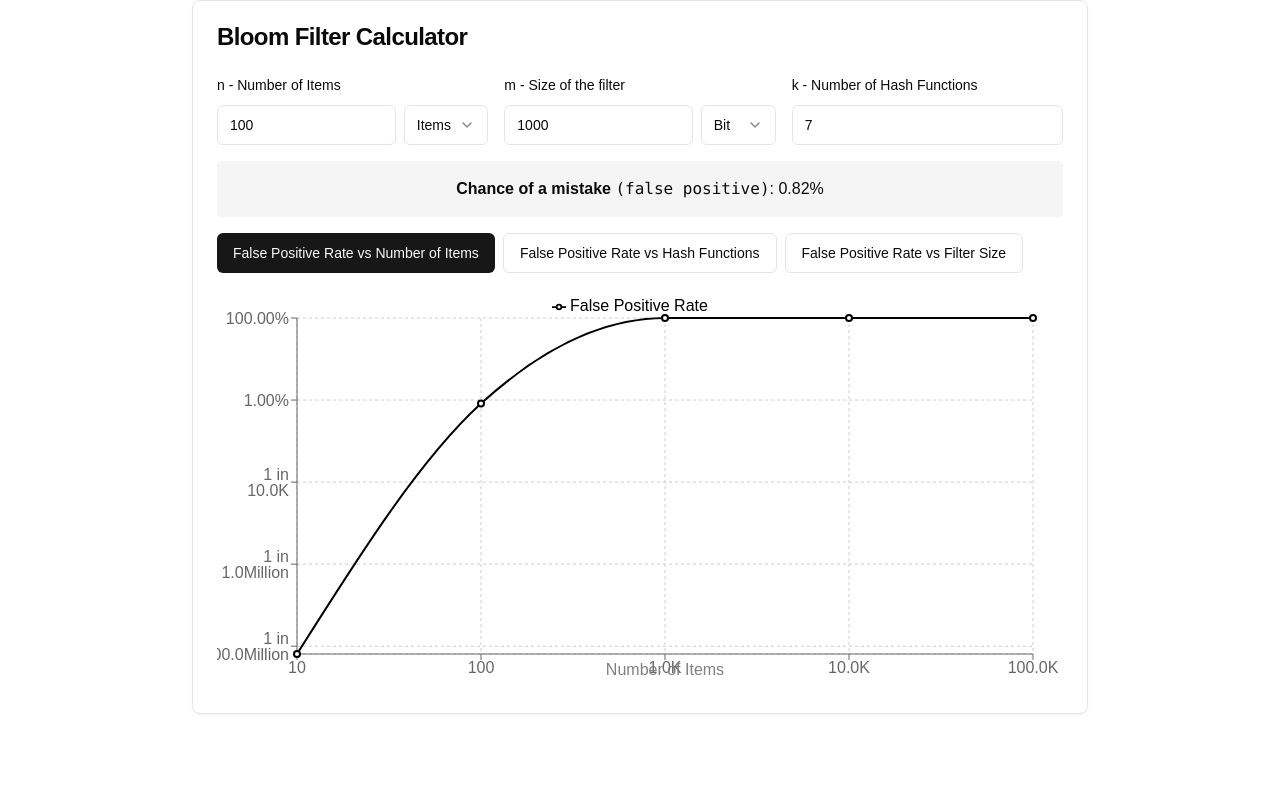
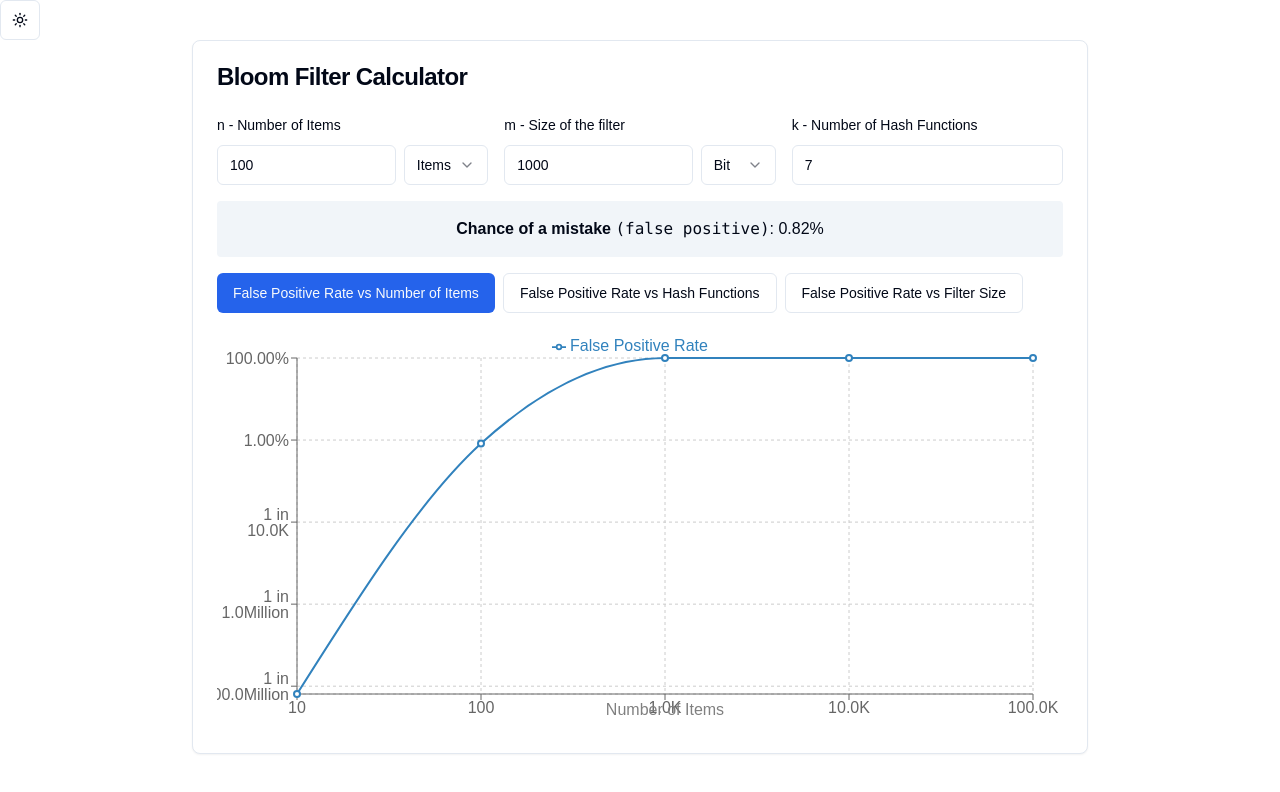
Before and after one commit to Sagyam/tools, a Next.js app: page /bloom-calculator in a window 1280 px wide. Shown: the top 792 px of the page. Built offline with nearby package versions, Linux system fonts and the light colour scheme.

Commit message:
theme switch

```diff
--- a/app/bloom-calculator/bloom-filter-calculator.tsx
+++ b/app/bloom-calculator/bloom-filter-calculator.tsx
@@ -385,7 +385,6 @@
                             <Line
                                 type="monotone"
                                 dataKey="False Positive Rate"
-                                stroke="#000000"
                                 strokeWidth={2}
                                 dot={true}
                                 activeDot={{ r: 8 }}
--- a/app/bloom-calculator/page.tsx
+++ b/app/bloom-calculator/page.tsx
@@ -1,8 +1,8 @@
 import BloomFilterCalculator from '@/app/bloom-calculator/bloom-filter-calculator'
 
-export default function Home() {
+export default function Page() {
     return (
-        <main className="container mx-auto">
+        <main>
             <BloomFilterCalculator />
         </main>
     )
--- a/app/globals.css
+++ b/app/globals.css
@@ -12,54 +12,56 @@
   }
 }
 
+
 @layer base {
   :root {
     --background: 0 0% 100%;
-    --foreground: 0 0% 3.9%;
+    --foreground: 222.2 84% 4.9%;
     --card: 0 0% 100%;
-    --card-foreground: 0 0% 3.9%;
+    --card-foreground: 222.2 84% 4.9%;
     --popover: 0 0% 100%;
-    --popover-foreground: 0 0% 3.9%;
-    --primary: 0 0% 9%;
-    --primary-foreground: 0 0% 98%;
-    --secondary: 0 0% 96.1%;
-    --secondary-foreground: 0 0% 9%;
-    --muted: 0 0% 96.1%;
-    --muted-foreground: 0 0% 45.1%;
-    --accent: 0 0% 96.1%;
-    --accent-foreground: 0 0% 9%;
+    --popover-foreground: 222.2 84% 4.9%;
+    --primary: 221.2 83.2% 53.3%;
+    --primary-foreground: 210 40% 98%;
+    --secondary: 210 40% 96.1%;
+    --secondary-foreground: 222.2 47.4% 11.2%;
+    --muted: 210 40% 96.1%;
+    --muted-foreground: 215.4 16.3% 46.9%;
+    --accent: 210 40% 96.1%;
+    --accent-foreground: 222.2 47.4% 11.2%;
     --destructive: 0 84.2% 60.2%;
-    --destructive-foreground: 0 0% 98%;
-    --border: 0 0% 89.8%;
-    --input: 0 0% 89.8%;
-    --ring: 0 0% 3.9%;
+    --destructive-foreground: 210 40% 98%;
+    --border: 214.3 31.8% 91.4%;
+    --input: 214.3 31.8% 91.4%;
+    --ring: 221.2 83.2% 53.3%;
+    --radius: 0.5rem;
     --chart-1: 12 76% 61%;
     --chart-2: 173 58% 39%;
     --chart-3: 197 37% 24%;
     --chart-4: 43 74% 66%;
     --chart-5: 27 87% 67%;
-    --radius: 0.5rem;
   }
+
   .dark {
-    --background: 0 0% 3.9%;
-    --foreground: 0 0% 98%;
-    --card: 0 0% 3.9%;
-    --card-foreground: 0 0% 98%;
-    --popover: 0 0% 3.9%;
-    --popover-foreground: 0 0% 98%;
-    --primary: 0 0% 98%;
-    --primary-foreground: 0 0% 9%;
-    --secondary: 0 0% 14.9%;
-    --secondary-foreground: 0 0% 98%;
-    --muted: 0 0% 14.9%;
-    --muted-foreground: 0 0% 63.9%;
-    --accent: 0 0% 14.9%;
-    --accent-foreground: 0 0% 98%;
+    --background: 222.2 84% 4.9%;
+    --foreground: 210 40% 98%;
+    --card: 222.2 84% 4.9%;
+    --card-foreground: 210 40% 98%;
+    --popover: 222.2 84% 4.9%;
+    --popover-foreground: 210 40% 98%;
+    --primary: 217.2 91.2% 59.8%;
+    --primary-foreground: 222.2 47.4% 11.2%;
+    --secondary: 217.2 32.6% 17.5%;
+    --secondary-foreground: 210 40% 98%;
+    --muted: 217.2 32.6% 17.5%;
+    --muted-foreground: 215 20.2% 65.1%;
+    --accent: 217.2 32.6% 17.5%;
+    --accent-foreground: 210 40% 98%;
     --destructive: 0 62.8% 30.6%;
-    --destructive-foreground: 0 0% 98%;
-    --border: 0 0% 14.9%;
-    --input: 0 0% 14.9%;
-    --ring: 0 0% 83.1%;
+    --destructive-foreground: 210 40% 98%;
+    --border: 217.2 32.6% 17.5%;
+    --input: 217.2 32.6% 17.5%;
+    --ring: 224.3 76.3% 48%;
     --chart-1: 220 70% 50%;
     --chart-2: 160 60% 45%;
     --chart-3: 30 80% 55%;
@@ -67,6 +69,7 @@
     --chart-5: 340 75% 55%;
   }
 }
+
 
 @layer base {
   * {
--- a/app/layout.tsx
+++ b/app/layout.tsx
@@ -1,35 +1,45 @@
-import type { Metadata } from "next";
-import localFont from "next/font/local";
-import "./globals.css";
+import { ModeToggle } from '@/components/mode-toggle'
+import { ThemeProvider } from '@/components/theme-provider'
+import type { Metadata } from 'next'
+import localFont from 'next/font/local'
+import './globals.css'
 
 const geistSans = localFont({
-  src: "./fonts/GeistVF.woff",
-  variable: "--font-geist-sans",
-  weight: "100 900",
-});
+    src: './fonts/GeistVF.woff',
+    variable: '--font-geist-sans',
+    weight: '100 900',
+})
 const geistMono = localFont({
-  src: "./fonts/GeistMonoVF.woff",
-  variable: "--font-geist-mono",
-  weight: "100 900",
-});
+    src: './fonts/GeistMonoVF.woff',
+    variable: '--font-geist-mono',
+    weight: '100 900',
+})
 
 export const metadata: Metadata = {
-  title: "Blog",
-  description: "A blog",
-};
+    title: 'Tools',
+    description: 'Tools for your application',
+}
 
 export default function RootLayout({
     children,
 }: Readonly<{
-  children: React.ReactNode;
+    children: React.ReactNode
 }>) {
     return (
-    <html lang="en">
+        <html lang="en" suppressHydrationWarning>
             <body
                 className={`${geistSans.variable} ${geistMono.variable} antialiased`}
             >
+                <ModeToggle></ModeToggle>
+                <ThemeProvider
+                    attribute="class"
+                    defaultTheme="system"
+                    enableSystem
+                    disableTransitionOnChange
+                >
                     {children}
+                </ThemeProvider>
             </body>
         </html>
-  );
+    )
 }
--- /dev/null
+++ b/components/mode-toggle.tsx
@@ -0,0 +1,39 @@
+'use client'
+
+import { Button } from '@/components/ui/button'
+import {
+    DropdownMenu,
+    DropdownMenuContent,
+    DropdownMenuItem,
+    DropdownMenuTrigger,
+} from '@/components/ui/dropdown-menu'
+import { Moon, Sun } from 'lucide-react'
+import { useTheme } from 'next-themes'
+import * as React from 'react'
+
+export function ModeToggle() {
+    const { setTheme } = useTheme()
+
+    return (
+        <DropdownMenu>
+            <DropdownMenuTrigger asChild>
+                <Button variant="outline" size="icon">
+                    <Sun className="h-[1.2rem] w-[1.2rem] rotate-0 scale-100 transition-all dark:-rotate-90 dark:scale-0" />
+                    <Moon className="absolute h-[1.2rem] w-[1.2rem] rotate-90 scale-0 transition-all dark:rotate-0 dark:scale-100" />
+                    <span className="sr-only">Toggle theme</span>
+                </Button>
+            </DropdownMenuTrigger>
+            <DropdownMenuContent align="end">
+                <DropdownMenuItem onClick={() => setTheme('light')}>
+                    Light
+                </DropdownMenuItem>
+                <DropdownMenuItem onClick={() => setTheme('dark')}>
+                    Dark
+                </DropdownMenuItem>
+                <DropdownMenuItem onClick={() => setTheme('system')}>
+                    System
+                </DropdownMenuItem>
+            </DropdownMenuContent>
+        </DropdownMenu>
+    )
+}
--- /dev/null
+++ b/components/theme-provider.tsx
@@ -0,0 +1,11 @@
+'use client'
+
+import { ThemeProvider as NextThemesProvider } from 'next-themes'
+import * as React from 'react'
+
+export function ThemeProvider({
+    children,
+    ...props
+}: React.ComponentProps<typeof NextThemesProvider>) {
+    return <NextThemesProvider {...props}>{children}</NextThemesProvider>
+}
--- /dev/null
+++ b/components/ui/dropdown-menu.tsx
@@ -0,0 +1,200 @@
+"use client"
+
+import * as React from "react"
+import * as DropdownMenuPrimitive from "@radix-ui/react-dropdown-menu"
+import { Check, ChevronRight, Circle } from "lucide-react"
+
+import { cn } from "@/lib/utils"
+
+const DropdownMenu = DropdownMenuPrimitive.Root
+
+const DropdownMenuTrigger = DropdownMenuPrimitive.Trigger
+
+const DropdownMenuGroup = DropdownMenuPrimitive.Group
+
+const DropdownMenuPortal = DropdownMenuPrimitive.Portal
+
+const DropdownMenuSub = DropdownMenuPrimitive.Sub
+
+const DropdownMenuRadioGroup = DropdownMenuPrimitive.RadioGroup
+
+const DropdownMenuSubTrigger = React.forwardRef<
+  React.ElementRef<typeof DropdownMenuPrimitive.SubTrigger>,
+  React.ComponentPropsWithoutRef<typeof DropdownMenuPrimitive.SubTrigger> & {
+    inset?: boolean
+  }
+>(({ className, inset, children, ...props }, ref) => (
+  <DropdownMenuPrimitive.SubTrigger
+    ref={ref}
+    className={cn(
+      "flex cursor-default gap-2 select-none items-center rounded-sm px-2 py-1.5 text-sm outline-none focus:bg-accent data-[state=open]:bg-accent [&_svg]:pointer-events-none [&_svg]:size-4 [&_svg]:shrink-0",
+      inset && "pl-8",
+      className
+    )}
+    {...props}
+  >
+    {children}
+    <ChevronRight className="ml-auto" />
+  </DropdownMenuPrimitive.SubTrigger>
+))
+DropdownMenuSubTrigger.displayName =
+  DropdownMenuPrimitive.SubTrigger.displayName
+
+const DropdownMenuSubContent = React.forwardRef<
+  React.ElementRef<typeof DropdownMenuPrimitive.SubContent>,
+  React.ComponentPropsWithoutRef<typeof DropdownMenuPrimitive.SubContent>
+>(({ className, ...props }, ref) => (
+  <DropdownMenuPrimitive.SubContent
+    ref={ref}
+    className={cn(
+      "z-50 min-w-[8rem] overflow-hidden rounded-md border bg-popover p-1 text-popover-foreground shadow-lg data-[state=open]:animate-in data-[state=closed]:animate-out data-[state=closed]:fade-out-0 data-[state=open]:fade-in-0 data-[state=closed]:zoom-out-95 data-[state=open]:zoom-in-95 data-[side=bottom]:slide-in-from-top-2 data-[side=left]:slide-in-from-right-2 data-[side=right]:slide-in-from-left-2 data-[side=top]:slide-in-from-bottom-2",
+      className
+    )}
+    {...props}
+  />
+))
+DropdownMenuSubContent.displayName =
+  DropdownMenuPrimitive.SubContent.displayName
+
+const DropdownMenuContent = React.forwardRef<
+  React.ElementRef<typeof DropdownMenuPrimitive.Content>,
+  React.ComponentPropsWithoutRef<typeof DropdownMenuPrimitive.Content>
+>(({ className, sideOffset = 4, ...props }, ref) => (
+  <DropdownMenuPrimitive.Portal>
+    <DropdownMenuPrimitive.Content
+      ref={ref}
+      sideOffset={sideOffset}
+      className={cn(
+        "z-50 min-w-[8rem] overflow-hidden rounded-md border bg-popover p-1 text-popover-foreground shadow-md data-[state=open]:animate-in data-[state=closed]:animate-out data-[state=closed]:fade-out-0 data-[state=open]:fade-in-0 data-[state=closed]:zoom-out-95 data-[state=open]:zoom-in-95 data-[side=bottom]:slide-in-from-top-2 data-[side=left]:slide-in-from-right-2 data-[side=right]:slide-in-from-left-2 data-[side=top]:slide-in-from-bottom-2",
+        className
+      )}
+      {...props}
+    />
+  </DropdownMenuPrimitive.Portal>
+))
+DropdownMenuContent.displayName = DropdownMenuPrimitive.Content.displayName
+
+const DropdownMenuItem = React.forwardRef<
+  React.ElementRef<typeof DropdownMenuPrimitive.Item>,
+  React.ComponentPropsWithoutRef<typeof DropdownMenuPrimitive.Item> & {
+    inset?: boolean
+  }
+>(({ className, inset, ...props }, ref) => (
+  <DropdownMenuPrimitive.Item
+    ref={ref}
+    className={cn(
+      "relative flex cursor-default select-none items-center gap-2 rounded-sm px-2 py-1.5 text-sm outline-none transition-colors focus:bg-accent focus:text-accent-foreground data-[disabled]:pointer-events-none data-[disabled]:opacity-50 [&_svg]:pointer-events-none [&_svg]:size-4 [&_svg]:shrink-0",
+      inset && "pl-8",
+      className
+    )}
+    {...props}
+  />
+))
+DropdownMenuItem.displayName = DropdownMenuPrimitive.Item.displayName
+
+const DropdownMenuCheckboxItem = React.forwardRef<
+  React.ElementRef<typeof DropdownMenuPrimitive.CheckboxItem>,
+  React.ComponentPropsWithoutRef<typeof DropdownMenuPrimitive.CheckboxItem>
+>(({ className, children, checked, ...props }, ref) => (
+  <DropdownMenuPrimitive.CheckboxItem
+    ref={ref}
+    className={cn(
+      "relative flex cursor-default select-none items-center rounded-sm py-1.5 pl-8 pr-2 text-sm outline-none transition-colors focus:bg-accent focus:text-accent-foreground data-[disabled]:pointer-events-none data-[disabled]:opacity-50",
+      className
+    )}
+    checked={checked}
+    {...props}
+  >
+    <span className="absolute left-2 flex h-3.5 w-3.5 items-center justify-center">
+      <DropdownMenuPrimitive.ItemIndicator>
+        <Check className="h-4 w-4" />
+      </DropdownMenuPrimitive.ItemIndicator>
+    </span>
+    {children}
+  </DropdownMenuPrimitive.CheckboxItem>
+))
+DropdownMenuCheckboxItem.displayName =
+  DropdownMenuPrimitive.CheckboxItem.displayName
+
+const DropdownMenuRadioItem = React.forwardRef<
+  React.ElementRef<typeof DropdownMenuPrimitive.RadioItem>,
+  React.ComponentPropsWithoutRef<typeof DropdownMenuPrimitive.RadioItem>
+>(({ className, children, ...props }, ref) => (
+  <DropdownMenuPrimitive.RadioItem
+    ref={ref}
+    className={cn(
+      "relative flex cursor-default select-none items-center rounded-sm py-1.5 pl-8 pr-2 text-sm outline-none transition-colors focus:bg-accent focus:text-accent-foreground data-[disabled]:pointer-events-none data-[disabled]:opacity-50",
+      className
+    )}
+    {...props}
+  >
+    <span className="absolute left-2 flex h-3.5 w-3.5 items-center justify-center">
+      <DropdownMenuPrimitive.ItemIndicator>
+        <Circle className="h-2 w-2 fill-current" />
+      </DropdownMenuPrimitive.ItemIndicator>
+    </span>
+    {children}
+  </DropdownMenuPrimitive.RadioItem>
+))
+DropdownMenuRadioItem.displayName = DropdownMenuPrimitive.RadioItem.displayName
+
+const DropdownMenuLabel = React.forwardRef<
+  React.ElementRef<typeof DropdownMenuPrimitive.Label>,
+  React.ComponentPropsWithoutRef<typeof DropdownMenuPrimitive.Label> & {
+    inset?: boolean
+  }
+>(({ className, inset, ...props }, ref) => (
+  <DropdownMenuPrimitive.Label
+    ref={ref}
+    className={cn(
+      "px-2 py-1.5 text-sm font-semibold",
+      inset && "pl-8",
+      className
+    )}
+    {...props}
+  />
+))
+DropdownMenuLabel.displayName = DropdownMenuPrimitive.Label.displayName
+
+const DropdownMenuSeparator = React.forwardRef<
+  React.ElementRef<typeof DropdownMenuPrimitive.Separator>,
+  React.ComponentPropsWithoutRef<typeof DropdownMenuPrimitive.Separator>
+>(({ className, ...props }, ref) => (
+  <DropdownMenuPrimitive.Separator
+    ref={ref}
+    className={cn("-mx-1 my-1 h-px bg-muted", className)}
+    {...props}
+  />
+))
+DropdownMenuSeparator.displayName = DropdownMenuPrimitive.Separator.displayName
+
+const DropdownMenuShortcut = ({
+  className,
+  ...props
+}: React.HTMLAttributes<HTMLSpanElement>) => {
+  return (
+    <span
+      className={cn("ml-auto text-xs tracking-widest opacity-60", className)}
+      {...props}
+    />
+  )
+}
+DropdownMenuShortcut.displayName = "DropdownMenuShortcut"
+
+export {
+  DropdownMenu,
+  DropdownMenuTrigger,
+  DropdownMenuContent,
+  DropdownMenuItem,
+  DropdownMenuCheckboxItem,
+  DropdownMenuRadioItem,
+  DropdownMenuLabel,
+  DropdownMenuSeparator,
+  DropdownMenuShortcut,
+  DropdownMenuGroup,
+  DropdownMenuPortal,
+  DropdownMenuSub,
+  DropdownMenuSubContent,
+  DropdownMenuSubTrigger,
+  DropdownMenuRadioGroup,
+}
--- a/package.json
+++ b/package.json
@@ -9,6 +9,7 @@
     "lint": "next lint"
   },
   "dependencies": {
+    "@radix-ui/react-dropdown-menu": "^2.1.2",
     "@radix-ui/react-label": "^2.1.0",
     "@radix-ui/react-select": "^2.1.2",
     "@radix-ui/react-slot": "^1.1.0",
@@ -16,6 +17,7 @@
     "clsx": "^2.1.1",
     "lucide-react": "^0.454.0",
     "next": "14.2.16",
+    "next-themes": "^0.4.3",
     "react": "^18",
     "react-dom": "^18",
     "recharts": "^2.13.3",
```
Also changed, not shown: 1 other file (tests, documents, lock files or other folders). Lines whose indentation alone changed are shown as unchanged.
